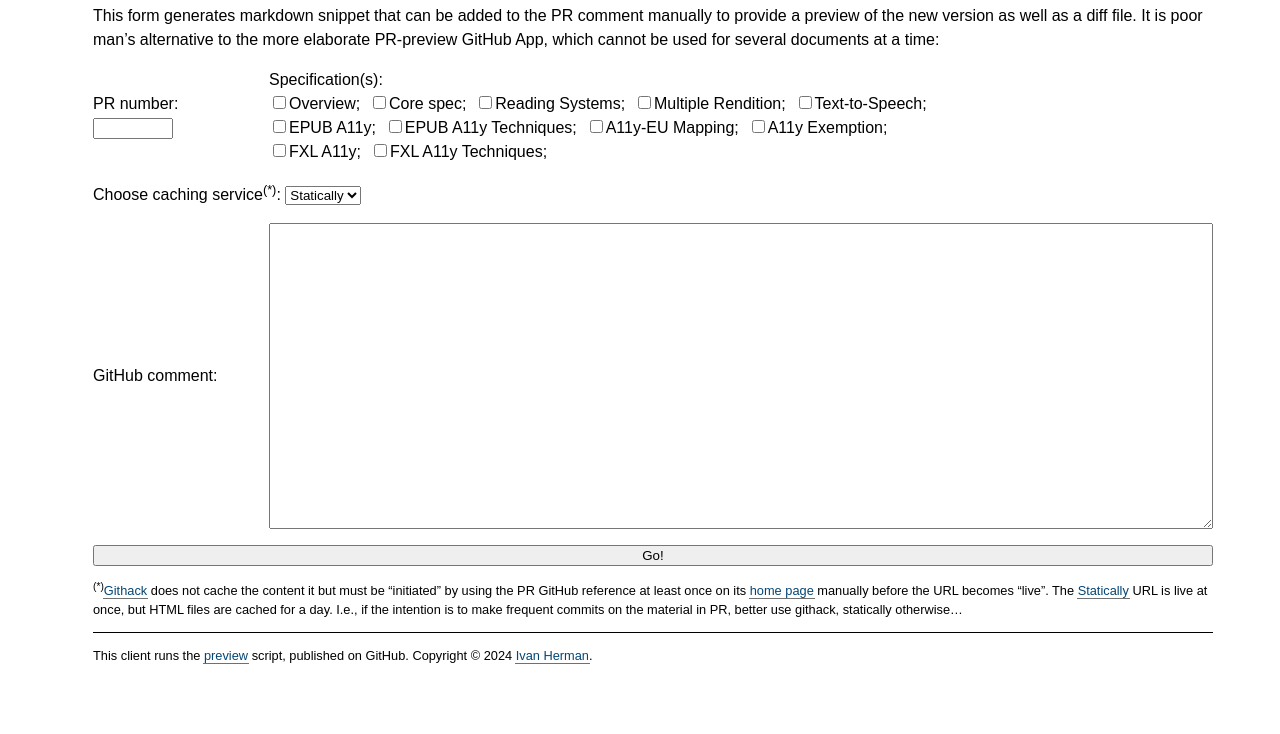
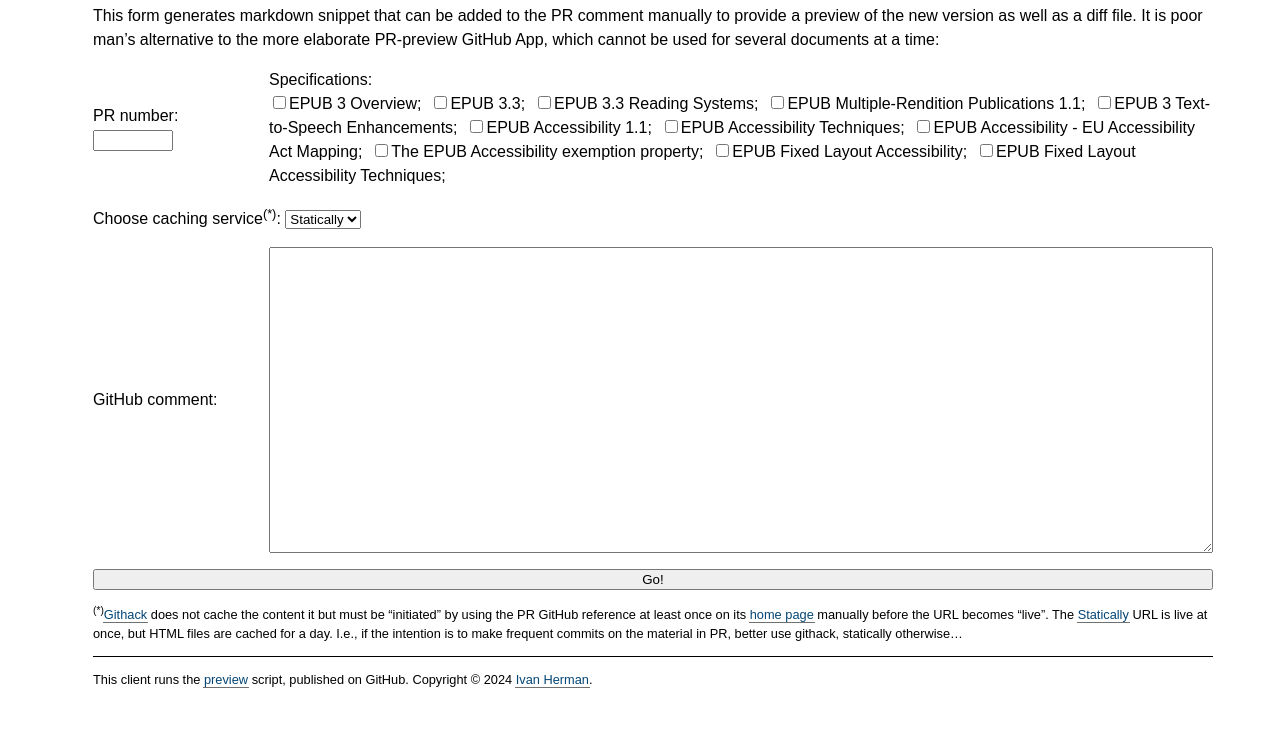
Before and after one commit to iherman/preview, a plain HTML site: page docs/epub.html in a window 1280 px wide. Shown: the part 91-825 px from the top of the page. Before the commit the page ends 801 px from the top, so only its background shows below. Drawn offline with Linux system fonts and the light colour scheme.

Commit message:
Dynamic generation of choices work

```diff
--- a/docs/assets/js/preview_family.js
+++ b/docs/assets/js/preview_family.js
@@ -55,6 +55,7 @@ async function get_data(url, service, respec = true, paths = ["index.html"]) {
 }
 
 // src/lib/epub_data.ts
+var family = "EPUB 3";
 var repo_name = "epub-specs";
 var repo_owner = "w3c";
 var parts = [
@@ -124,7 +125,26 @@ var markdown = `* For {title}:
     * [Preview]({preview})
     * [Diff]({diff})
 `;
-async function main(_e) {
+function finalizePage() {
+  const crateChoice = (part) => {
+    const pattern = '<input type="checkbox" name="{short_name}" id="{short_name}"><label for="{short_name}">{title};\xA0</label>';
+    return pattern.replaceAll("{short_name}", part.short_name).replaceAll("{title}", part.title);
+  };
+  const headTitle = document.getElementsByTagName("title").item(0);
+  if (headTitle && headTitle.textContent) {
+    headTitle.textContent = headTitle.textContent.replace("{title}", family);
+  }
+  const mainTitle = document.querySelector("header h1");
+  if (mainTitle && mainTitle.textContent) {
+    mainTitle.textContent = mainTitle.textContent.replaceAll("{title}", family);
+  }
+  const choices = ["Specifications:<br/>", ...parts.map(crateChoice)].join("\n");
+  const spec_choices = document.getElementById("spec_choices");
+  if (spec_choices) {
+    spec_choices.innerHTML = choices;
+  }
+}
+async function go(_e) {
   try {
     const number = document.getElementById("number");
     const url = `https://github.com/${repo_owner}/${repo_name}/pull/${number.value}`;
@@ -144,8 +164,9 @@ async function main(_e) {
   }
 }
 globalThis.addEventListener("load", () => {
+  finalizePage();
   const go_button = document.getElementById("go");
   if (go_button) {
-    go_button.addEventListener("click", main);
+    go_button.addEventListener("click", go);
   }
 });
--- a/docs/epub.html
+++ b/docs/epub.html
@@ -2,7 +2,7 @@
 <html lang="en-US">
     <head>
         <meta charset='utf-8'>
-        <title>epub pr preview</title>
+        <title>{title} pr preview</title>
         <link rel='stylesheet' href='./assets/css/preview.css'/>
         <script type='text/javascript' src='./assets/js/preview_family.js'></script>
         <style>
@@ -27,7 +27,7 @@
     </head>
     <body>
         <header>
-            <h1>epub pr preview — preview statements for EPUB 3.X PR-s</h1>
+            <h1>preview statements for {title} PR-s</h1>
         </header>
         <main>
             <p>This form generates markdown snippet that can be added to the PR comment manually to provide a preview of the new version as well as a diff file. It is poor man’s alternative to the more elaborate PR-preview GitHub App, which cannot be used for several documents at a time:</p>
@@ -37,21 +37,7 @@
                     <label for="number">PR number: </label> <input name="number" id="number" size="16" min="0" max="10000" type="number" step="1">
                 </div>
 
-                <div>
-                    Specification(s):<br/>
-                    <input type="checkbox" name="overview"              id="overview"><label for="overview">Overview; </label>
-                    <input type="checkbox" name="core"                  id="core"><label for="core">Core spec; </label>
-                    <input type="checkbox" name="rs"                    id="rs"><label for="rs">Reading Systems; </label>
-                    <input type="checkbox" name="multi-rend"            id="multi-rend"><label for="multi-rend">Multiple Rendition; </label>
-                    <input type="checkbox" name="tts"                   id="tts"><label for="tts">Text-to-Speech; </label>
-                    <br/>
-                    <input type="checkbox" name="a11y"                  id="a11y"><label for="a11y">EPUB A11y; </label>
-                    <input type="checkbox" name="a11y-tech"             id="a11y-tech"><label for="a11y-tech">EPUB A11y Techniques; </label>
-                    <input type="checkbox" name="epub-a11y-eaa-mapping" id="epub-a11y-eaa-mapping"><label for="epub-a11y-eaa-mapping">A11y-EU Mapping; </label>
-                    <input type="checkbox" name="a11y-exemption"        id="a11y-exemption"><label for="a11y-exemption">A11y Exemption; </label>
-                    <br/>
-                    <input type="checkbox" name="fxl-a11y"              id="fxl-a11y"><label for="fxl-a11y">FXL A11y; </label>
-                    <input type="checkbox" name="fxl-a11y-tech"         id="fxl-a11y-tech"><label for="fxl-a11y-tech">FXL A11y Techniques; </label>
+                <div id="spec_choices">
                 </div>
 
                 <div id="service_form">
```
Also changed, not shown: src/browser_family.ts (+39 -2 lines).
